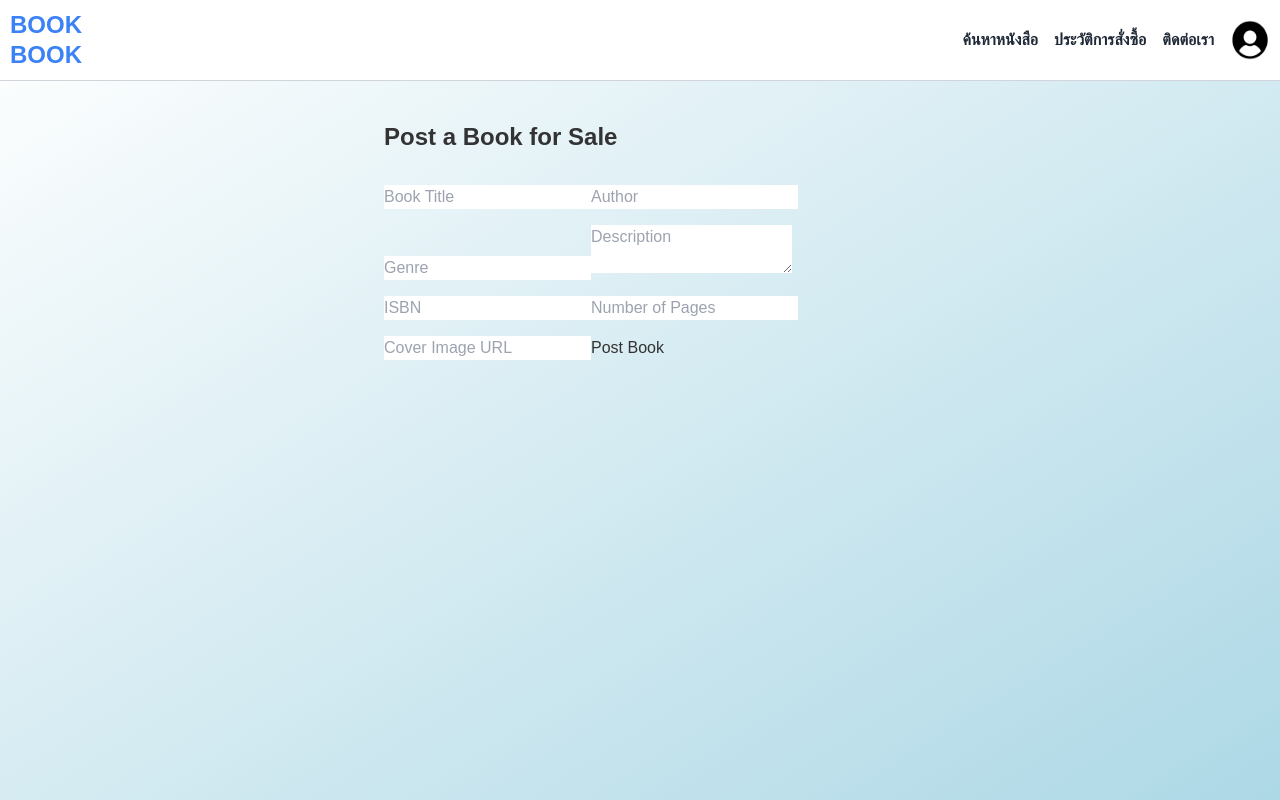
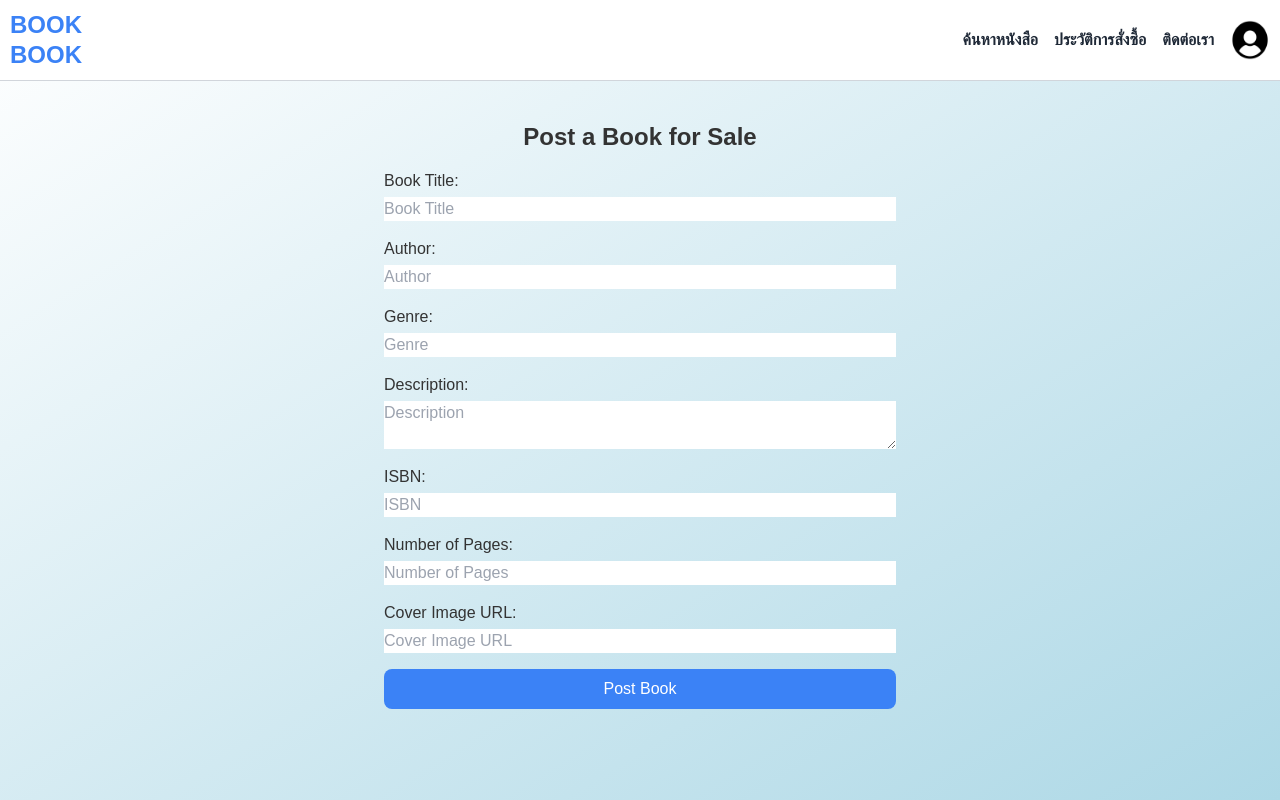
Before and after one commit to seg-org/bookbook, a Next.js app: page /sellBook in a window 1280 px wide. Built offline with nearby package versions, Linux system fonts and the light colour scheme.

Commit message:
change: pureReact to react-hook-form
and align form box vertical

```diff
--- a/src/app/sellBook/page.tsx
+++ b/src/app/sellBook/page.tsx
@@ -1,75 +1,90 @@
 "use client";
 
 import { useState } from "react";
+import { useForm } from "react-hook-form";
+import { zodResolver } from "@hookform/resolvers/zod";
+import { z } from "zod";
+
+const bookSchema = z.object({
+  title: z.string().min(1, "Title is required"),
+  author: z.string().min(1, "Author is required"),
+  genre: z.string().min(1, "Genre is required"),
+  description: z.string().optional(),
+  isbn: z.string().min(10, "ISBN must be at least 10 characters"),
+  pages: z.coerce.number().min(1, "Pages must be greater than 0"),
+  coverImageUrl: z.string().url().optional(),
+});
 
 export default function SellerPostPage() {
-  const [formData, setFormData] = useState({
-    title: "",
-    author: "",
-    genre: "",
-    description: "",
-    isbn: "",
-    pages: "",
-    coverImageUrl: "",
+  const {
+    register,
+    handleSubmit,
+    formState: { errors },
+  } = useForm({
+    resolver: zodResolver(bookSchema),
   });
 
   const [message, setMessage] = useState("");
 
-  const handleChange = (e: React.ChangeEvent<HTMLInputElement | HTMLTextAreaElement>) => {
-    setFormData({
-      ...formData,
-      [e.target.name]: e.target.value,
-    });
-  };
-
-  const validateForm = () => {
-    if (!formData.title) return "Title is required";
-    if (!formData.author) return "Author is required";
-    if (!formData.genre) return "Genre is required";
-    if (formData.isbn.length < 10) return "ISBN must be at least 10 characters";
-    if (isNaN(Number(formData.pages)) || Number(formData.pages) < 1) return "Pages must be a positive number";
-    if (formData.coverImageUrl && !formData.coverImageUrl.startsWith("http"))
-      return "Cover Image URL must be a valid URL";
-    return null;
-  };
-
-  const handleSubmit = (e: React.FormEvent) => {
-    e.preventDefault();
-    const error = validateForm();
-    if (error) {
-      setMessage(error);
-      return;
-    }
-    console.log("Mock Submission:", formData);
+  const onSubmit = async (data: any) => {
+    console.log("Mock Submission:", data);
     setMessage("Book posted successfully (mock data)!");
   };
 
   return (
     <div className="max-w-lg mx-auto mt-10">
-      <h1 className="text-2xl font-bold mb-4">Post a Book for Sale</h1>
-      <form onSubmit={handleSubmit} className="space-y-4">
-        <input name="title" value={formData.title} onChange={handleChange} placeholder="Book Title" className="input" />
-        <input name="author" value={formData.author} onChange={handleChange} placeholder="Author" className="input" />
-        <input name="genre" value={formData.genre} onChange={handleChange} placeholder="Genre" className="input" />
-        <textarea
-          name="description"
-          value={formData.description}
-          onChange={handleChange}
-          placeholder="Description"
-          className="input"
-        ></textarea>
-        <input name="isbn" value={formData.isbn} onChange={handleChange} placeholder="ISBN" className="input" />
-        <input name="pages" value={formData.pages} onChange={handleChange} placeholder="Number of Pages" className="input" />
-        <input
-          name="coverImageUrl"
-          value={formData.coverImageUrl}
-          onChange={handleChange}
-          placeholder="Cover Image URL"
-          className="input"
-        />
-        <button type="submit" className="btn">Post Book</button>
+      {/* Title */}
+      <h1 className="text-2xl font-bold mb-4 text-center">Post a Book for Sale</h1>
+
+      {/* Form */}
+      <form onSubmit={handleSubmit(onSubmit)} className="flex flex-col space-y-4">
+        <label>
+          Book Title:
+          <input {...register("title")} placeholder="Book Title" className="block w-full input mt-1" />
+          {errors.title?.message && <p className="text-red-500">{String(errors.title.message)}</p>}
+        </label>
+
+        <label>
+          Author:
+          <input {...register("author")} placeholder="Author" className="block w-full input mt-1" />
+          {errors.author?.message && <p className="text-red-500">{String(errors.author.message)}</p>}
+        </label>
+
+        <label>
+          Genre:
+          <input {...register("genre")} placeholder="Genre" className="block w-full input mt-1" />
+          {errors.genre?.message && <p className="text-red-500">{String(errors.genre.message)}</p>}
+        </label>
+
+        <label>
+          Description:
+          <textarea {...register("description")} placeholder="Description" className="block w-full input mt-1"></textarea>
+        </label>
+
+        <label>
+          ISBN:
+          <input {...register("isbn")} placeholder="ISBN" className="block w-full input mt-1" />
+          {errors.isbn?.message && <p className="text-red-500">{String(errors.isbn.message)}</p>}
+        </label>
+
+        <label>
+          Number of Pages:
+          <input type="number" {...register("pages")} placeholder="Number of Pages" className="block w-full input mt-1" />
+          {errors.pages?.message && <p className="text-red-500">{String(errors.pages.message)}</p>}
+        </label>
+
+        <label>
+          Cover Image URL:
+          <input {...register("coverImageUrl")} placeholder="Cover Image URL" className="block w-full input mt-1" />
+          {errors.coverImageUrl?.message && <p className="text-red-500">{String(errors.coverImageUrl.message)}</p>}
+        </label>
+
+        <button type="submit" className="w-full py-2 bg-blue-500 text-white rounded-lg hover:bg-blue-700">
+          Post Book
+        </button>
       </form>
-      {message && <p className={`mt-4 ${message.includes("successfully") ? "text-green-600" : "text-red-500"}`}>{message}</p>}
+
+      {message && <p className="mt-4 text-center text-green-600">{message}</p>}
     </div>
   );
 }
```
